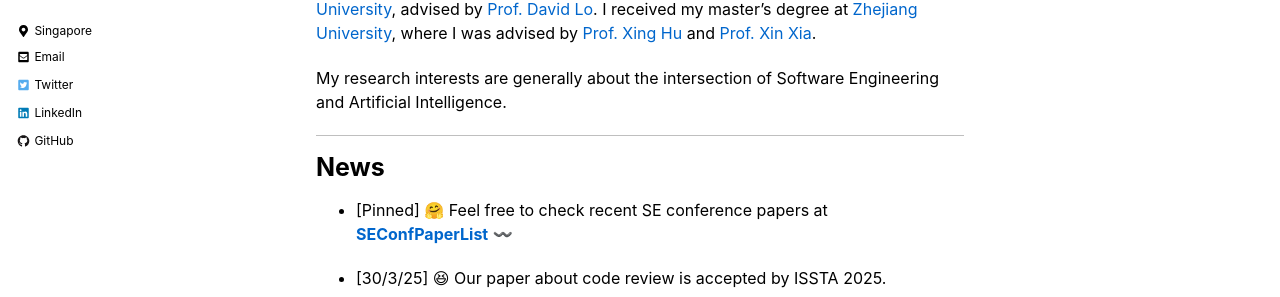
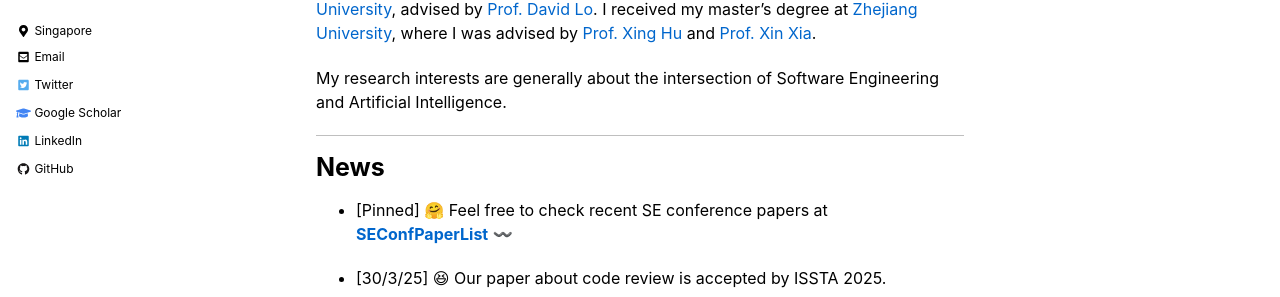
Before and after one commit to chen-junkai/chen-junkai.github.io, a Jekyll site: the page built from index.md, in a window 1280 px wide. Shown: the part 132-429 px from the top of the page. Built offline with Jekyll 4.4.1, drawn with Linux system fonts in a browser that asks for light colours; nearby versions of some CDN libraries.

Commit message:
Add scholar

```diff
--- a/_config.yml
+++ b/_config.yml
@@ -116,6 +116,7 @@ author:
   github           : "iCSawyer"
   gitlab           :
   google_plus      :
+  google_scholar   : "NsuX8R8AAAAJ"
   keybase          :
   instagram        :
   lastfm           :
--- a/_includes/author-profile.html
+++ b/_includes/author-profile.html
@@ -93,6 +93,14 @@
         <li>
           <a href="https://plus.google.com/{{ author.google_plus }}" itemprop="sameAs">
             <i class="fab fa-fw fa-google-plus-square" aria-hidden="true"></i> Google+
+          </a>
+        </li>
+      {% endif %}
+
+      {% if author.google_scholar %}
+        <li>
+          <a href="https://scholar.google.com/citations?user={{ author.google_scholar }}&hl=en" itemprop="sameAs">
+            <i class="fas fa-fw fa-graduation-cap" aria-hidden="true"></i> Google Scholar
           </a>
         </li>
       {% endif %}
--- a/_sass/minimal-mistakes/_utilities.scss
+++ b/_sass/minimal-mistakes/_utilities.scss
@@ -232,6 +232,10 @@ body:hover .visually-hidden button {
   .fa-google-plus-square,
   .fa-google-plus-g {
     color: $google-plus-color;
+  }
+
+  .fa-graduation-cap {
+    color: $google-scholar-color;
   }
 
   .fa-instagram {
--- a/_sass/minimal-mistakes/_variables.scss
+++ b/_sass/minimal-mistakes/_variables.scss
@@ -84,6 +84,7 @@ $foursquare-color: #0072b1 !default;
 $github-color: #171516 !default;
 $gitlab-color: #e24329 !default;
 $google-plus-color: #dd4b39 !default;
+$google-scholar-color: #4285f4 !default;
 $instagram-color: #517fa4 !default;
 $lastfm-color: #d51007 !default;
 $linkedin-color: #007bb6 !default;
```
